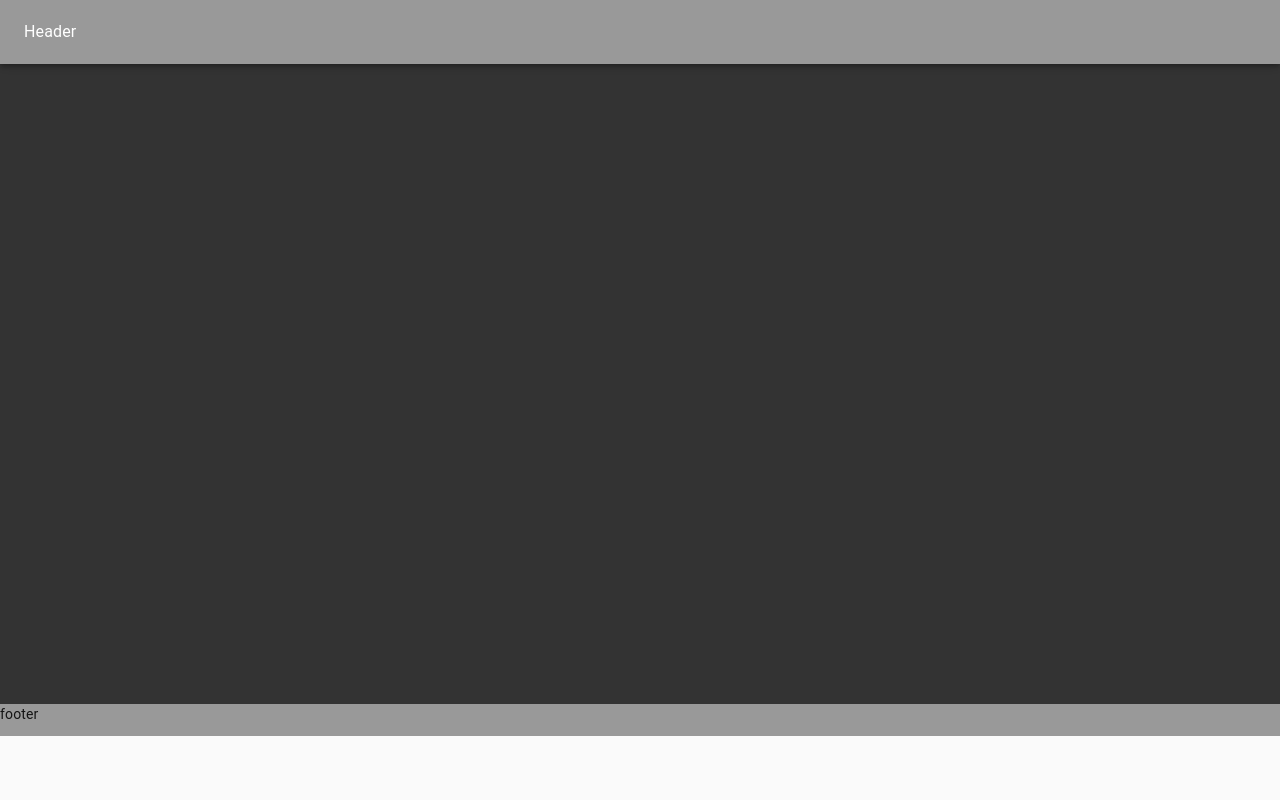
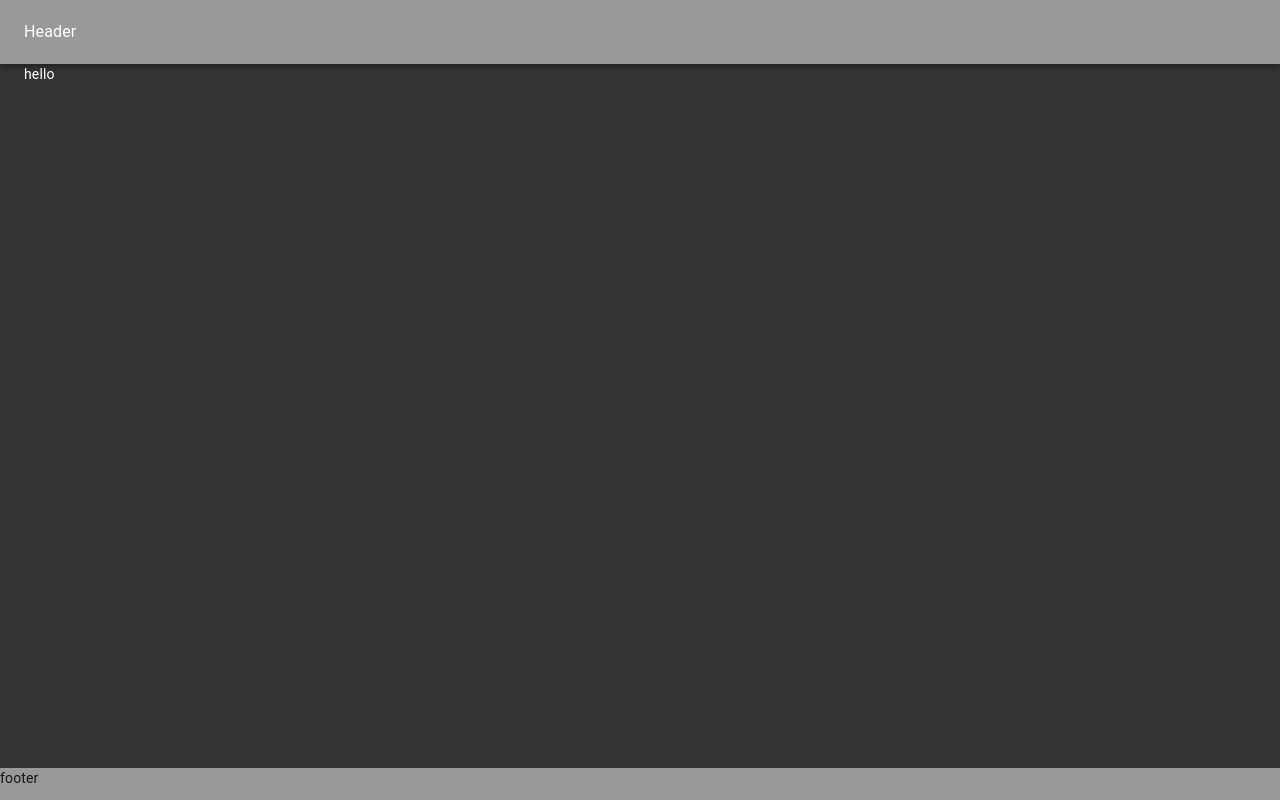
Before and after one commit to milligramme/react-app-dashboard, a React (Create React App) app: page / in a window 1280 px wide. Built offline with nearby package versions, Linux system fonts and the light colour scheme.

Commit message:
fix MainTemplate

```diff
--- a/src/components/templates/MainTemplate/classes.module.css
+++ b/src/components/templates/MainTemplate/classes.module.css
@@ -6,6 +6,7 @@
 }
 
 .LayoutContainer {
+  margin-top: 64px;
   background-color: #333;
   color: #fff;
   min-height: calc(100vh - 96px);
```
